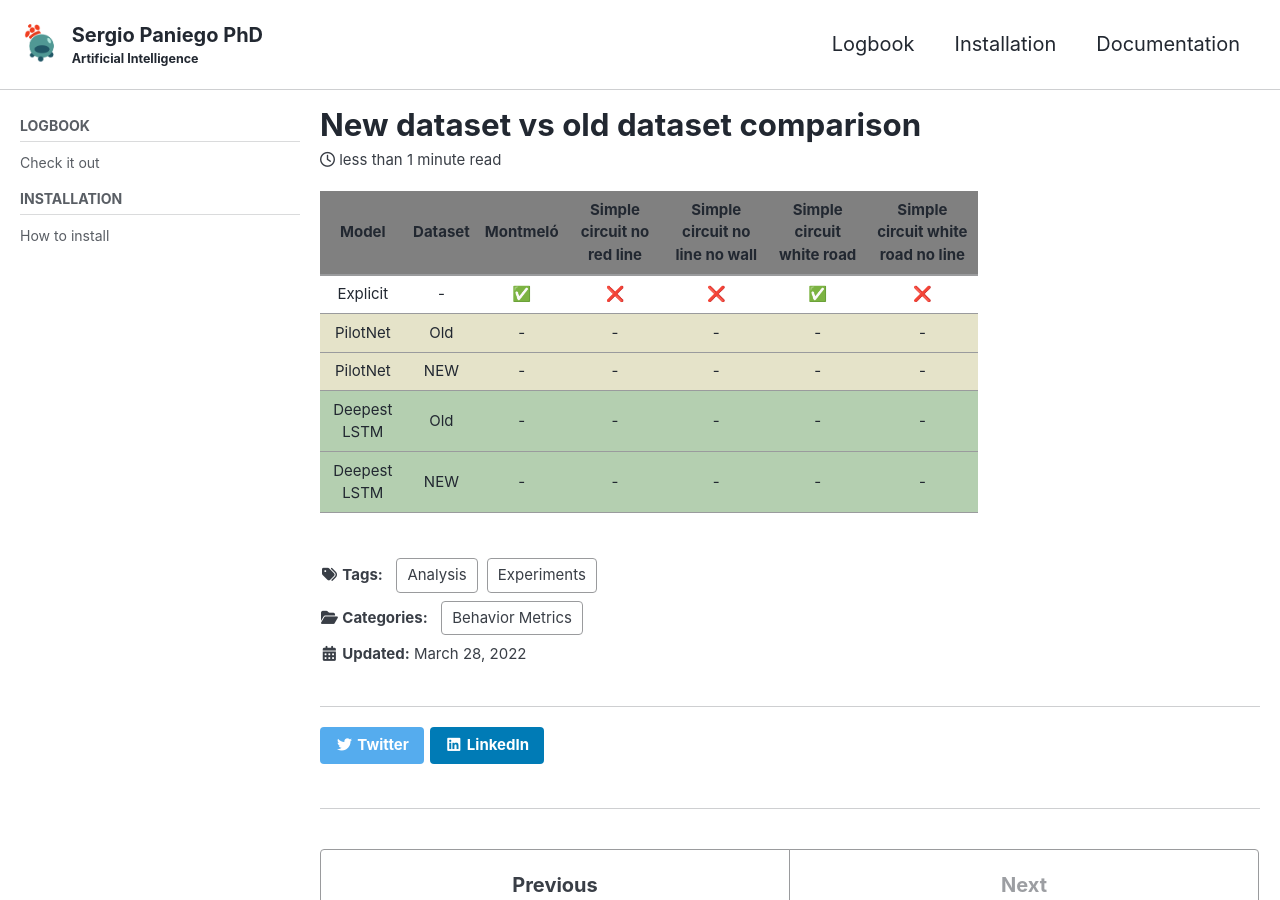
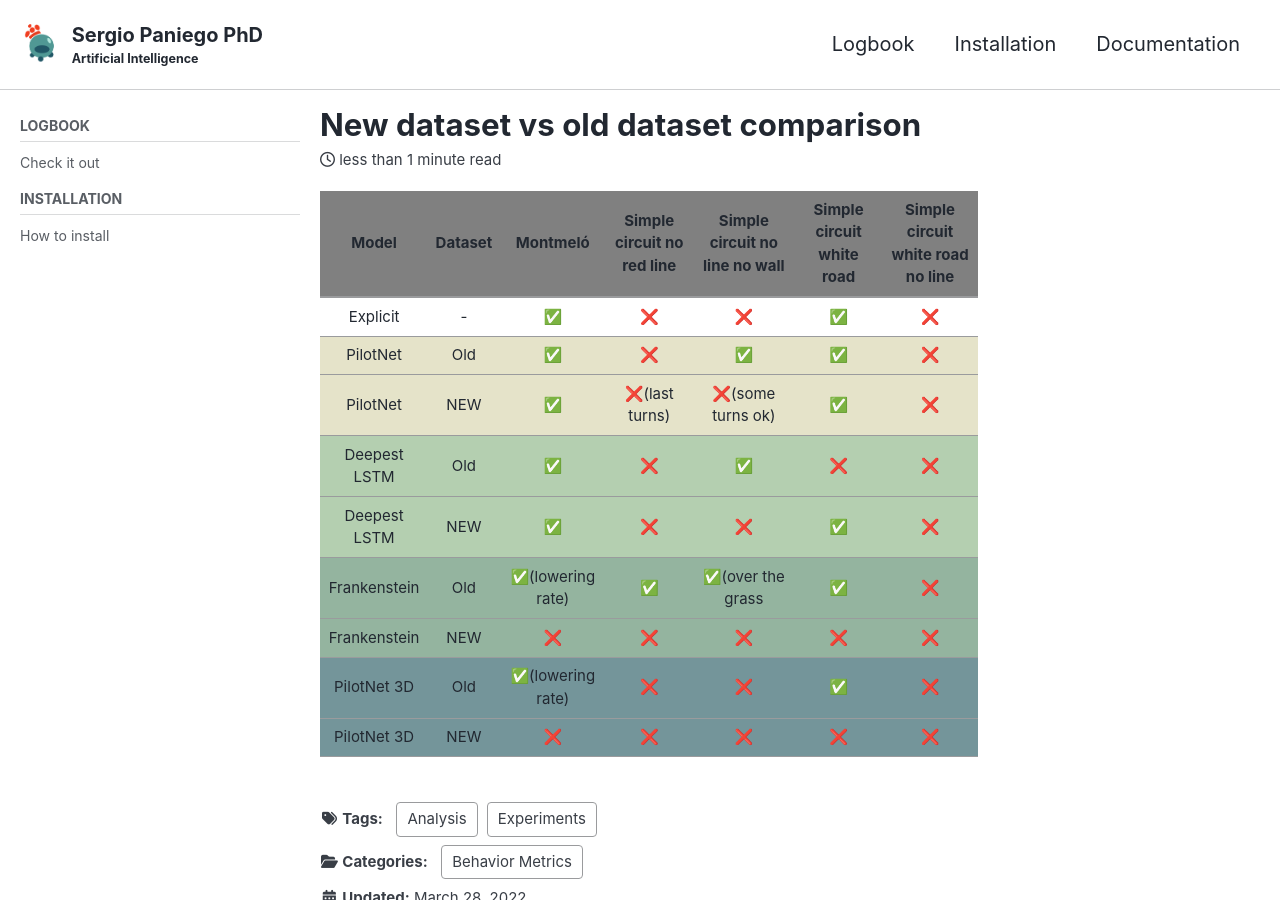
Before and after one commit to RoboticsLabURJC/2019-phd-sergio-paniego, a Jekyll site: the page built from docs/_posts/2022-03-28-new-dataset-comparison.md, in a window 1280 px wide and 900 px high. Built offline with Jekyll 4.4.1, drawn with Linux system fonts in a browser that asks for light colours; cached includes are drawn as plain includes; nearby versions of some CDN libraries.

Commit message:
Updated blogpost

```diff
--- a/docs/_posts/2022-03-28-new-dataset-comparison.md
+++ b/docs/_posts/2022-03-28-new-dataset-comparison.md
@@ -72,38 +72,74 @@ pinned: false
 <tr>
   <td>PilotNet</td>
   <td>Old</td>
-  <td>-</td>
-  <td>-</td>
-  <td>-</td>
-  <td>-</td>
-  <td>-</td>
+  <td>✅</td>
+  <td>❌</td>
+  <td>✅</td>
+  <td>✅</td>
+  <td>❌</td>
 </tr>
 <tr>
   <td>PilotNet</td>
   <td>NEW</td>
-  <td>-</td>
-  <td>-</td>
-  <td>-</td>
-  <td>-</td>
-  <td>-</td>
+  <td>✅</td>
+  <td>❌(last turns)</td>
+  <td>❌(some turns ok)</td>
+  <td>✅</td>
+  <td>❌</td>
 </tr>
 <tr>
   <td>Deepest LSTM</td>
   <td>Old</td>
-  <td>-</td>
-  <td>-</td>
-  <td>-</td>
-  <td>-</td>
-  <td>-</td>
+  <td>✅</td>
+  <td>❌</td>
+  <td>✅</td>
+  <td>❌</td>
+  <td>❌</td>
 </tr>
 <tr>
   <td>Deepest LSTM</td>
   <td>NEW</td>
-  <td>-</td>
-  <td>-</td>
-  <td>-</td>
-  <td>-</td>
-  <td>-</td>
+  <td>✅</td>
+  <td>❌</td>
+  <td>❌</td>
+  <td>✅</td>
+  <td>❌</td>
+</tr>
+<tr>
+  <td>Frankenstein</td>
+  <td>Old</td>
+  <td>✅(lowering rate)</td>
+  <td>✅</td>
+  <td>✅(over the grass</td>
+  <td>✅</td>
+  <td>❌</td>
+</tr>
+<tr>
+  <td>Frankenstein</td>
+  <td>NEW</td>
+  <td>❌</td>
+  <td>❌</td>
+  <td>❌</td>
+  <td>❌</td>
+  <td>❌</td>
+</tr>
+<tr>
+  <td>PilotNet 3D</td>
+  <td>Old</td>
+  <td>✅(lowering rate)</td>
+  <td>❌</td>
+  <td>❌</td>
+  <td>✅</td>
+  <td>❌</td>
+</tr>
+<tr>
+  <td>PilotNet 3D</td>
+  <td>NEW</td>
+  <td>❌</td>
+  <td>❌</td>
+  <td>❌</td>
+  <td>❌</td>
+  <td>❌</td>
 </tr>
 </tbody>
 </table>
```
